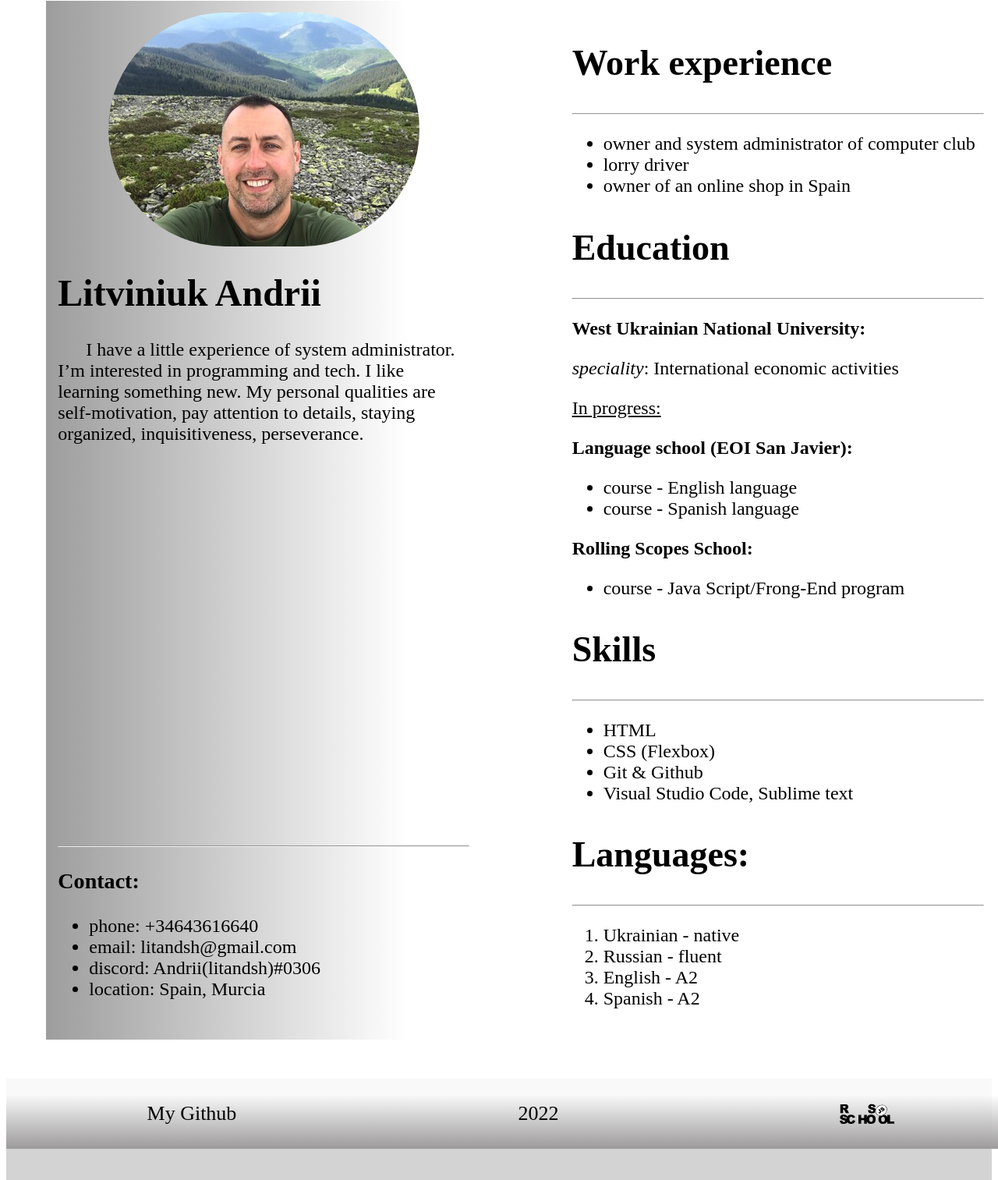
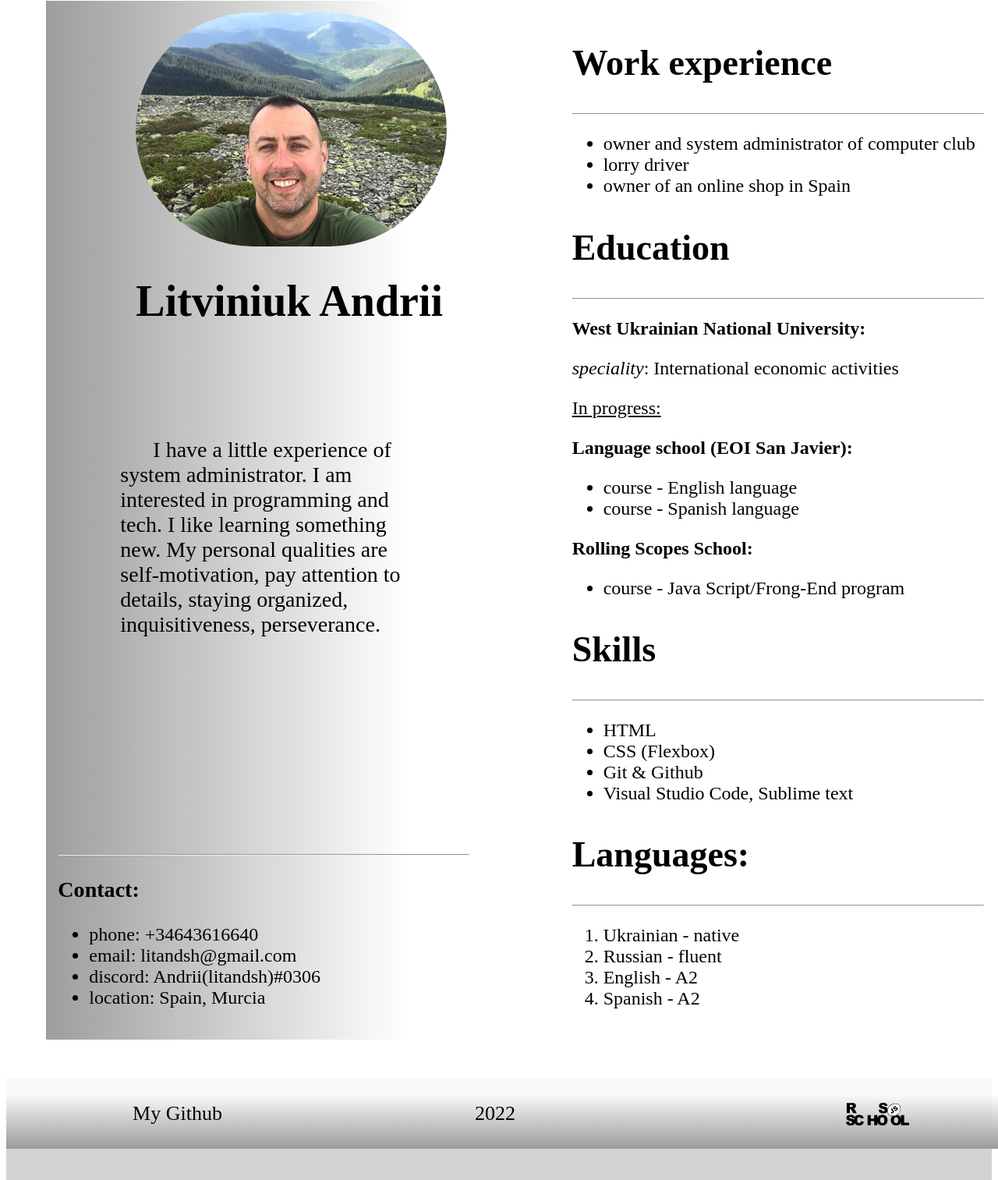
Before and after one commit to litandsh/rsschool-cv, a plain HTML site: page index.html in a window 1280 px wide. Shown: the part 127-1640 px from the top of the page at 78% size. Drawn offline with Linux system fonts and the light colour scheme.

Commit message:
refactor: css style
add css style
change name photo's file

```diff
--- a/index.html
+++ b/index.html
@@ -11,11 +11,11 @@
     <div class="wrapper">
         <div class="content">
             <div class="lcol col">
-                <div><img src="img/IMG_4727v1 (1).jpg" alt="photo"></div>
+                <div><img src="img/img_photo.jpg" alt="photo"></div>
 
                 <h1>Litviniuk Andrii</h1>
 
-                <p> &nbsp; &nbsp;&nbsp;&nbsp;   I    have a little experience of   system administrator. I’m  interested in programming and tech. I like learning something new. My personal qualities are self-motivation, pay attention to details, staying organized, inquisitiveness, perseverance.
+                <p class="aboutme"> &nbsp; &nbsp;&nbsp;&nbsp;   I    have a little experience of   system administrator. I am  interested in programming and tech. I like learning something new. My personal qualities are self-motivation, pay attention to details, staying organized, inquisitiveness, perseverance.
                 </p>
 
                 <div class="cont">
@@ -98,7 +98,7 @@
             <a class="foot__el" href="https://github.com/litandsh">My Github</a>
             <p class="foot__el">2022</p>
             <a  href="https://rs.school/js/">
-                <img class="footer__element" src="logo/rs_school_js.svg" alt="Rsschool logo" height="26px">
+                <img class="footer__element" src="logo/rs_school_js.svg" alt="Rsschool logo">
             </a>
 
         </footer>
--- a/style.css
+++ b/style.css
@@ -21,13 +21,9 @@
     width: 40%;
     }
 
-.rcol {
-    /*background-color: aliceblue;*/
-}
-
 img {
     display: block;
-    margin-left: auto;
+    margin-left: 100px;
     margin-right: auto;
     border-radius: 200px;
 }
@@ -43,12 +39,9 @@ h2 {
 
 .cont {
     position: relative;
-    bottom: -490px;
+    bottom: -250px;
 }
 
-h1 {
-    font: 56px;
-}
 
 footer {
     display: flex;
@@ -73,4 +66,17 @@ a {
 
 a > img {
     border-radius: 0;
+    height: 30px;
 }
+
+.aboutme {
+    text-align: left;
+    padding-top: 20%;
+    width: 70%;
+    font-size: 28px;
+    padding-left: 80px;
+}
+h1 {
+    padding-left: 100px;
+    font-size: 56px;
+}
```
Also changed, not shown: img/img_photo.jpg (renamed from img/IMG_4727v1 (1).jpg).
